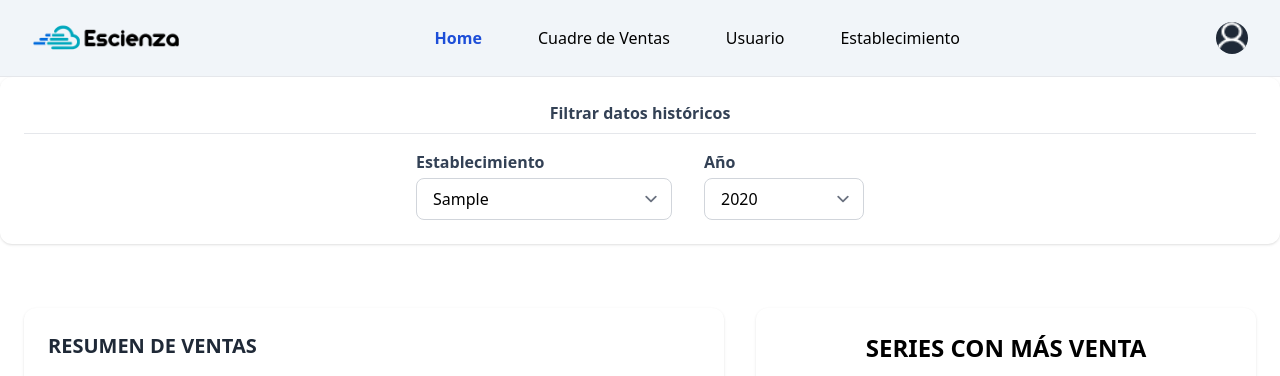
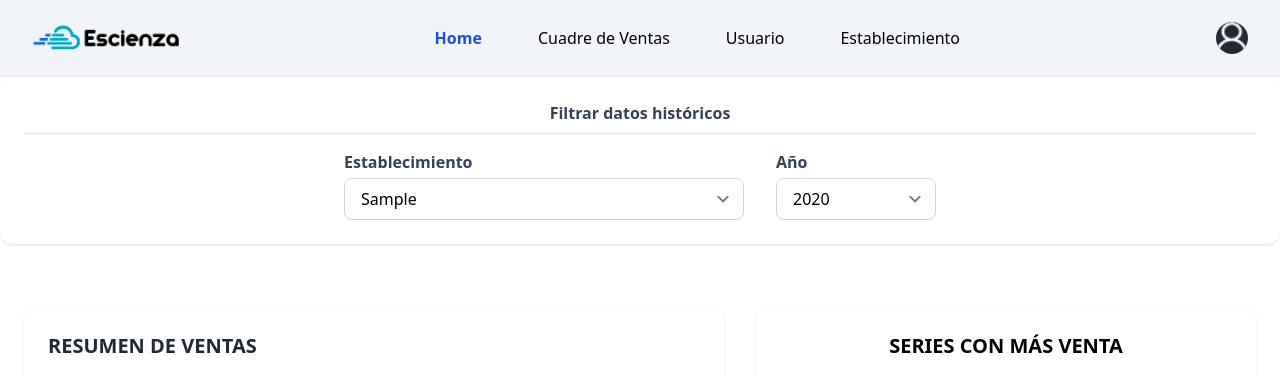
Before and after one commit to Rony-Cuenca/escienza_apisquares, a PHP site: page /index.php?controller=home in a window 1280 px wide. Shown: the top 376 px of the page. Run offline with PHP 8.4, Linux system fonts and the light colour scheme; the visitor is signed in with stand-in values (Sample User, id 1); tables that the repository leaves empty or names only in its code hold one stand-in row (values such as "Sample post"); data that the repository does not hold is empty; some libraries are stand-ins or nearby versions.

Commit message:
home add responsive design v2

```diff
--- a/src/view/components/home.php
+++ b/src/view/components/home.php
@@ -5,7 +5,7 @@
     <div class="flex flex-col sm:flex-row sm:items-center sm:justify-center gap-4 sm:gap-8 w-full">
       <div class="flex flex-col w-full sm:w-auto">
         <label class="block text-base font-semibold text-slate-700 mb-1" for="select-sucursal">Establecimiento</label>
-        <select id="select-sucursal" class="border border-gray-300 rounded-lg px-4 py-2 text-base w-full sm:w-64 focus:outline-none focus:ring-2 focus:ring-blue-400 bg-white">
+        <select id="select-sucursal" class="border border-gray-300 rounded-lg px-4 py-2 text-base w-full md:w-[400px] sm:w-64 focus:outline-none focus:ring-2 focus:ring-blue-400 bg-white">
           <?php foreach ($sucursales as $s): ?>
             <option value="<?= $s['id'] ?>"><?= htmlspecialchars($s['razon_social']) ?></option>
           <?php endforeach; ?>
@@ -55,7 +55,7 @@
 
   <!-- Gráfico de Pastel -->
   <div class="bg-white rounded-xl shadow p-4 sm:p-6 w-full md:w-[500px] flex flex-col items-center">
-    <h1 class="text-2xl font-bold text-center mb-4">SERIES CON MÁS VENTA</h1>
+    <h1 class="text-xl font-bold text-center mb-4">SERIES CON MÁS VENTA</h1>
     <div class="flex flex-col sm:flex-row items-center justify-center mb-2 gap-2 w-full">
       <select id="select-tipo" class="border rounded px-2 py-1 text-sm w-full sm:w-auto focus:outline-none focus:ring-2 focus:ring-blue-400">
         <option value="">Selecciona una opción</option>
```
